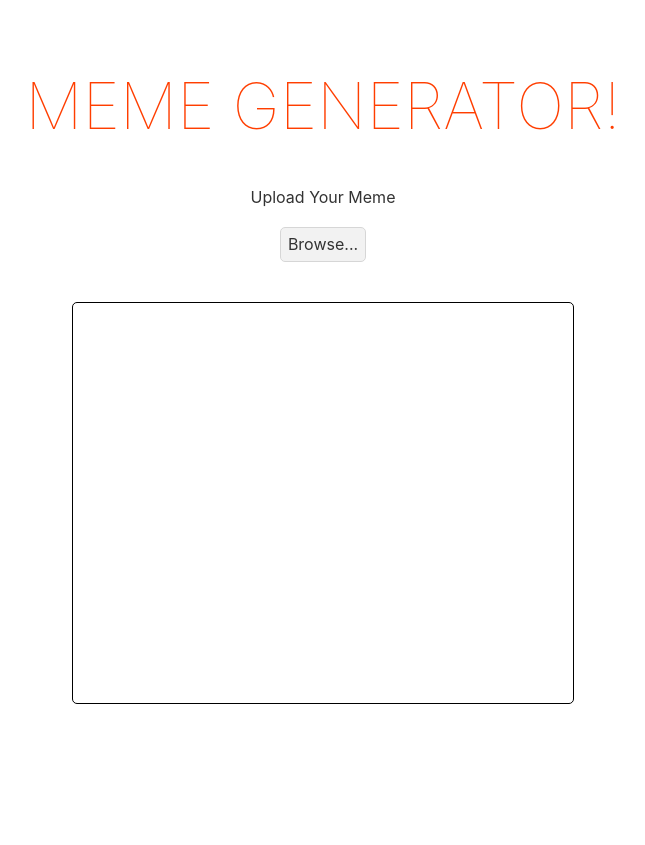
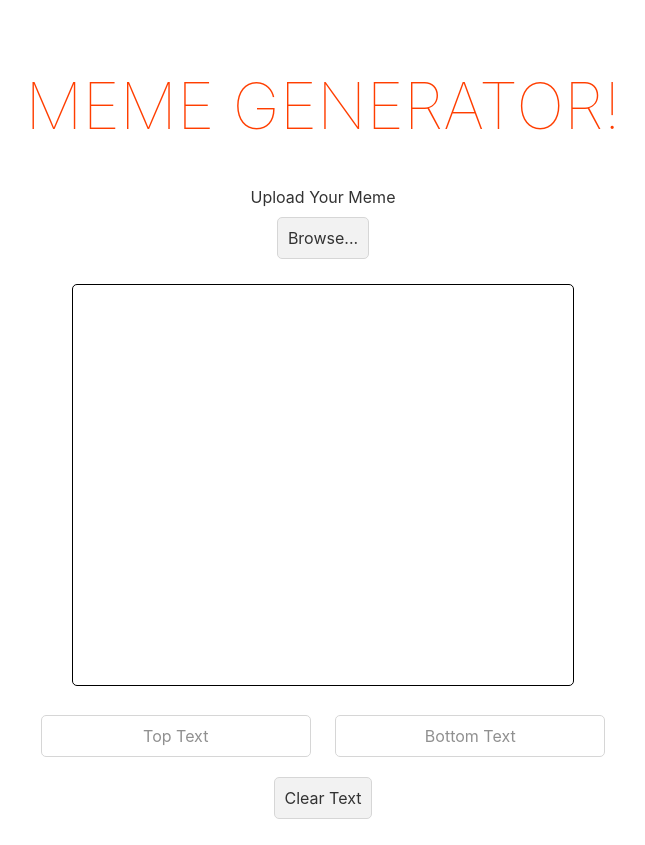
Before and after one commit to MikevPeeren/meme-generator, a Svelte app: page / in a window 1280 px wide. Shown: the whole page, without its empty margins (317-962 px from the left). Before the commit the page ends 800 px from the top, so only its background shows below. Built offline with nearby package versions, Linux system fonts and the light colour scheme.

Commit message:
Adding text to the canvas is now possible

```diff
--- a/src/App.svelte
+++ b/src/App.svelte
@@ -1,5 +1,5 @@
 <script>
-    import ImageUploader from './components/ImageUploader.svelte';
+    import MemeGenerator from './MemeGenerator.svelte';
 </script>
 
 <style>
@@ -22,20 +22,10 @@
             max-width: none;
         }
     }
-
-    .memeCanvas {
-        margin: 20px;
-        border: 1px solid #000000;
-        border-radius: 5px;
-        width: 500px;
-        height: 400px;
-    }
 </style>
 
 <main>
     <h1>Meme Generator!</h1>
 
-    <ImageUploader />
-
-    <canvas class="memeCanvas" id="memeCanvas" />
+    <MemeGenerator />
 </main>
--- /dev/null
+++ b/src/MemeGenerator.svelte
@@ -0,0 +1,85 @@
+<script>
+    let image = null;
+    let file = null;
+    let textTop = '';
+    let textBottom = '';
+
+    const reader = new FileReader();
+
+    function uploadImage(event) {
+        // For future redrawing purposes
+        const img = new Image();
+        image = img;
+        file = event.target.files[0];
+
+        drawCanvas(image, event.target.files[0]);
+    }
+
+    function drawCanvas(image, file) {
+        // TODO: bind somehow ?
+        const memeCanvas = document.getElementById('memeCanvas');
+        const memeCanvasContext = memeCanvas.getContext('2d');
+
+        reader.onload = function(event) {
+            image.onload = function() {
+                memeCanvas.width = image.width;
+                memeCanvas.height = image.height;
+                memeCanvasContext.drawImage(image, 0, 0);
+            };
+            image.src = event.target.result;
+        };
+
+        reader.readAsDataURL(file);
+    }
+
+    function placeText(placement) {
+        // TODO: bind somehow ?
+        const memeCanvas = document.getElementById('memeCanvas');
+        const memeCanvasContext = memeCanvas.getContext('2d');
+
+        memeCanvasContext.font = '200px Comic Sans';
+
+        if (textTop === '' && textBottom === '') return;
+
+        // Minus 200 because font size is 200px
+        const centeredText = memeCanvas.width / 2 - 200;
+
+        // TODO: Placement needs to be finetuned.
+        if (placement === 'top') memeCanvasContext.fillText(textTop, centeredText, 150);
+        if (placement === 'bottom') memeCanvasContext.fillText(textBottom, centeredText, memeCanvas.height - 100);
+    }
+</script>
+
+<style>
+    input {
+        padding: 10px;
+        margin: 10px;
+        text-align: center;
+        opacity: 80%;
+        border-radius: 5px;
+    }
+
+    .memeCanvas {
+        margin: 15px;
+        border: 1px solid #000000;
+        border-radius: 5px;
+        width: 500px;
+        height: 400px;
+    }
+</style>
+
+<div>
+    <label for="meme">Upload Your Meme</label>
+
+    <div>
+        <input on:change={event => uploadImage(event)} type="file" id="selectedFile" style="display: none;" />
+        <input type="button" value="Browse..." onclick="document.getElementById('selectedFile').click();" />
+    </div>
+    <canvas class="memeCanvas" id="memeCanvas" />
+
+    <div>
+        <input placeholder="Top Text" bind:value={textTop} on:change={() => placeText('top')} />
+        <input placeholder="Bottom Text" bind:value={textBottom} on:change={() => placeText('bottom')} />
+    </div>
+    <input type="button" value="Clear Text" on:click={() => drawCanvas(image, file)} />
+</div>
--- a/src/components/ImageUploader.svelte
+++ /dev/null
@@ -1,42 +0,0 @@
-<script>
-    let image = null;
-
-    function uploadImage(e) {
-        const memeCanvas = document.getElementById('memeCanvas');
-        const memeCanvasContext = memeCanvas.getContext('2d');
-
-        var reader = new FileReader();
-        reader.onload = function(event) {
-            var image = new Image();
-            image.onload = function() {
-                memeCanvas.width = image.width;
-                memeCanvas.height = image.height;
-                memeCanvasContext.drawImage(image, 0, 0);
-            };
-            image.src = event.target.result;
-        };
-        reader.readAsDataURL(e.target.files[0]);
-    }
-</script>
-
-<style>
-    input,
-    button {
-        margin: 20px;
-        text-align: center;
-        opacity: 80%;
-        border-radius: 5px;
-    }
-</style>
-
-<div>
-    <label for="meme">Upload Your Meme</label>
-
-    <input
-        bind:value={image}
-        on:change={event => uploadImage(event)}
-        type="file"
-        id="selectedFile"
-        style="display: none;" />
-    <input type="button" value="Browse..." onclick="document.getElementById('selectedFile').click();" />
-</div>
```
Also changed, not shown: 1 other file (tests, documents, lock files or other folders).
